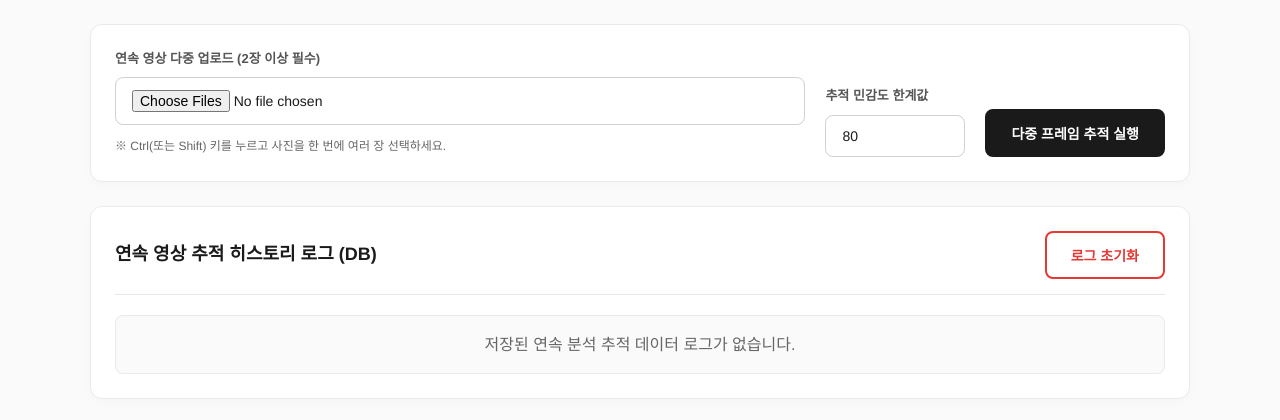
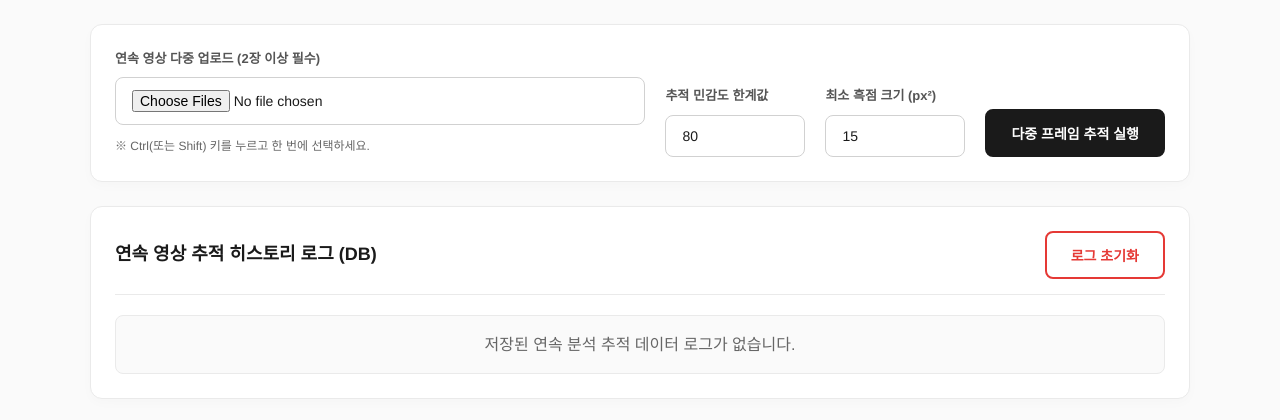
Before and after one commit to suxxzmuz/celestial-bodies-analysis, a Flask app: page /sun-continuous-image in a window 1280 px wide. Shown: the part 222-642 px from the top of the page. Run offline with Flask 3, Linux system fonts and the light colour scheme.

Commit message:
Update222

```diff
--- a/app.py
+++ b/app.py
@@ -218,7 +218,11 @@ def analyze_single():
         return jsonify({'status': 'fail', 'message': f'분석 중 에러 발생: {str(e)}'})
 
 # ==========================================
-# 3. 연속 영상 분석 엔진 (main_series.py 완벽 통합 + 노이즈 제거)
+# 3. 연속 영상 분석 엔진
+# ==========================================
+
+# ==========================================
+# 3. 연속 영상 분석 엔진 (초강력 노이즈 제거 및 UI 연동 적용)
 # ==========================================
 
 def rotate_point(x, y, center_x, center_y, angle_deg):
@@ -230,8 +234,8 @@ def rotate_point(x, y, center_x, center_y, angle_deg):
     rot_y = -rel_x * math.sin(theta) + rel_y * math.cos(theta)
     return rot_x, rot_y
 
-def process_and_extract_spots(file_obj, thresh_value):
-    """이미지 정규화 및 [노이즈 제거]가 포함된 흑점 추출"""
+def process_and_extract_spots(file_obj, thresh_value, min_spot_size):
+    """초강력 형태학적 필터링 및 테두리 예외 처리가 적용된 흑점 추출"""
     file_bytes = np.frombuffer(file_obj.read(), np.uint8)
     image = cv2.imdecode(file_bytes, cv2.IMREAD_COLOR)
     if image is None: return None, None
@@ -244,7 +248,6 @@ def process_and_extract_spots(file_obj, thresh_value):
 
     normalized_img = np.zeros((TARGET_SIZE, TARGET_SIZE, 3), dtype=np.uint8)
     if circles is not None:
-        # Numpy 에러 방지를 위한 명시적 int 변환
         x, y, r = int(circles[0][0][0]), int(circles[0][0][1]), int(circles[0][0][2])
         scale = TARGET_RADIUS / float(r)
         M = cv2.getRotationMatrix2D((float(x), float(y)), 0, scale)
@@ -254,17 +257,25 @@ def process_and_extract_spots(file_obj, thresh_value):
     else:
         normalized_img = cv2.resize(image, (TARGET_SIZE, TARGET_SIZE))
 
-    # [2] 흑점 검출 및 강력한 노이즈 제거
+    # [2] 흑점 검출 및 🔥 초강력 노이즈 제거
     norm_gray = cv2.cvtColor(normalized_img, cv2.COLOR_BGR2GRAY)
+
+    # 1차 필터링: 미세한 픽셀 노이즈 융화
+    norm_gray = cv2.GaussianBlur(norm_gray, (3, 3), 0)
+
+    # 🔥 2차 필터링: 태양 테두리(Limb) 오작동 방지를 위해 마스크 반경 15px 축소
+    safe_radius = TARGET_RADIUS - 15
     mask = np.zeros(norm_gray.shape, dtype=np.uint8)
-    cv2.circle(mask, TARGET_CENTER, TARGET_RADIUS, 255, -1)
+    cv2.circle(mask, TARGET_CENTER, safe_radius, 255, -1)
 
-    # 흑점 이진화
+    # 이진화 적용
     _, thresh = cv2.threshold(norm_gray, thresh_value, 255, cv2.THRESH_BINARY_INV)
     thresh = cv2.bitwise_and(thresh, thresh, mask=mask)
 
-    kernel = np.ones((3,3), np.uint8)
-    thresh = cv2.morphologyEx(thresh, cv2.MORPH_OPEN, kernel)
+    # 🔥 3차 필터링: 단순 네모가 아닌 '타원형(Ellipse)' 커널로 진짜 흑점 형태만 보존
+    kernel = cv2.getStructuringElement(cv2.MORPH_ELLIPSE, (5, 5))
+    thresh = cv2.morphologyEx(thresh, cv2.MORPH_OPEN, kernel, iterations=1)  # 주변 자잘한 노이즈 제거
+    thresh = cv2.morphologyEx(thresh, cv2.MORPH_CLOSE, kernel, iterations=1) # 진짜 흑점 내부 구멍 메우기
 
     contours, _ = cv2.findContours(thresh, cv2.RETR_EXTERNAL, cv2.CHAIN_APPROX_SIMPLE)
 
@@ -272,7 +283,8 @@ def process_and_extract_spots(file_obj, thresh_value):
     spot_id = 1
     for cnt in contours:
         area = cv2.contourArea(cnt)
-        if area >= 5.0: # 5px 미만의 남은 노이즈 2차 차단
+        # 🔥 4차 필터링: UI에서 설정한 최소 면적(min_spot_size) 미만은 완전히 무시
+        if area >= min_spot_size:
             M = cv2.moments(cnt)
             if M["m00"] != 0:
                 cx = int(M["m10"] / M["m00"])
@@ -294,12 +306,15 @@ def analyze_series():
         return jsonify({'status': 'fail', 'message': '2장 이상의 이미지를 업로드해야 합니다.'})
 
     try:
+        # 🔥 UI에서 민감도와 흑점 크기값을 모두 받아옵니다.
         thresh_val = int(request.form.get('threshValue', 80))
+        min_spot_size = float(request.form.get('minSpotSize', 15.0)) # 기본값 15.0으로 상향
+
         files = sorted(files, key=lambda x: x.filename)
 
         series_data = []
         for idx, file_obj in enumerate(files):
-            img, spots = process_and_extract_spots(file_obj, thresh_val)
+            img, spots = process_and_extract_spots(file_obj, thresh_val, min_spot_size)
             if img is not None:
                 series_data.append({
                     "index": idx + 1,
@@ -341,7 +356,7 @@ def analyze_series():
                 match_id += 1
 
         if not matches:
-            return jsonify({'status': 'fail', 'message': '흑점을 추적하지 못했습니다. 민감도를 조절해보세요.'})
+            return jsonify({'status': 'fail', 'message': '흑점을 추적하지 못했습니다. 민감도나 흑점 크기를 조절해보세요.'})
 
         # 2. 대표 흑점 선정
         rep_match = max(matches, key=lambda x: x['area'])
@@ -355,19 +370,15 @@ def analyze_series():
 
         # 4. 각 매칭 흑점 심화 수식 계산
         for m in matches:
-            # 회전 후 좌표
             rot_start_x, rot_start_y = rotate_point(m['start_x'], m['start_y'], TARGET_CENTER[0], TARGET_CENTER[1], equator_angle)
             rot_end_x, rot_end_y = rotate_point(m['end_x'], m['end_y'], TARGET_CENTER[0], TARGET_CENTER[1], equator_angle)
 
-            # 적도 방향 이동량
             equator_move = rot_end_x - rot_start_x
 
-            # 추정 위도
             latitude_ratio = (TARGET_CENTER[1] - rot_start_y) / TARGET_RADIUS
             latitude_ratio = max(-1.0, min(1.0, latitude_ratio))
             latitude = math.degrees(math.asin(latitude_ratio))
 
-            # 보정 이동각
             latitude_radius = TARGET_RADIUS * math.cos(math.radians(latitude))
             if abs(latitude_radius) < 1:
                 rotation_angle = 0.0
@@ -403,7 +414,7 @@ def analyze_series():
         _, buffer = cv2.imencode('.jpg', result_visual)
         img_base64 = base64.b64encode(buffer).decode('utf-8')
 
-        # 5. 메타데이터 (정상 분석 장수, 사진 이름, 흑점 수, 개별 좌표 등)
+        # 5. 메타데이터 생성
         image_summaries = []
         for data in series_data:
             image_summaries.append({
--- a/templates/sun-continuous-image.html
+++ b/templates/sun-continuous-image.html
@@ -5,9 +5,7 @@
     <meta name="viewport" content="width=device-width, initial-scale=1.0">
     <title>ASTROVISION - SERIES IMAGE ANALYSIS</title>
     <style>
-        /* ====================================================
-           ASTROVISION 공통 디자인 시스템 (Modern Black & White)
-           ==================================================== */
+        /* 공통 디자인 */
         * { box-sizing: border-box; margin: 0; padding: 0; font-family: 'Helvetica Neue', 'Apple SD Gothic Neo', 'Malgun Gothic', sans-serif; }
         body { background-color: #fafafa; color: #1a1a1a; display: flex; flex-direction: column; align-items: center; min-height: 100vh; padding: 40px 20px; overflow-x: hidden; line-height: 1.6; }
         main { width: 100%; max-width: 1100px; margin: 0 auto; display: flex; flex-direction: column; gap: 24px; }
@@ -97,13 +95,19 @@
             <div class="control-group" style="flex: 1; min-width: 250px;">
                 <label>연속 영상 다중 업로드 (2장 이상 필수)</label>
                 <input type="file" id="imageUploads" accept="image/*" multiple onchange="resetContainer()">
-                <small style="color: #666; font-size: 12px; margin-top: 4px;">※ Ctrl(또는 Shift) 키를 누르고 사진을 한 번에 여러 장 선택하세요.</small>
+                <small style="color: #666; font-size: 12px; margin-top: 4px;">※ Ctrl(또는 Shift) 키를 누르고 한 번에 선택하세요.</small>
             </div>
 
             <div class="control-group">
                 <label>추적 민감도 한계값</label>
                 <input type="number" id="threshValue" value="80" min="1" max="254">
             </div>
+
+            <div class="control-group">
+                <label>최소 흑점 크기 (px²)</label>
+                <input type="number" id="minSpotSize" value="15" min="1">
+            </div>
+
             <button class="btn" id="analyzeBtn" onclick="analyzeSeries()">다중 프레임 추적 실행</button>
         </section>
 
@@ -120,10 +124,8 @@
                 </div>
 
                 <div id="summaryBox" class="summary-box">
-                    <div class="summary-grid" id="globalStatsGrid">
-                        </div>
-                    <ul class="image-meta-list" id="imageMetaList">
-                        </ul>
+                    <div class="summary-grid" id="globalStatsGrid"></div>
+                    <ul class="image-meta-list" id="imageMetaList"></ul>
                 </div>
 
                 <div class="table-responsive">
@@ -178,6 +180,7 @@
                 formData.append('images', files[i]);
             }
             formData.append('threshValue', document.getElementById('threshValue').value);
+            formData.append('minSpotSize', document.getElementById('minSpotSize').value);
 
             const btn = document.getElementById('analyzeBtn');
             btn.innerText = "심화 연산 처리 중...";
@@ -194,7 +197,6 @@
                     return;
                 }
 
-                // 캔버스 렌더링
                 const canvas = document.getElementById('resultCanvas');
                 const ctx = canvas.getContext('2d');
                 const img = new Image();
@@ -209,7 +211,6 @@
                 currentImageSummaries = result.image_summaries;
                 currentData = result.data;
 
-                // 1. 요약 대시보드 (정상 분석 장수, 대표 흑점, 추정 적도, 추정 자전축)
                 document.getElementById('globalStatsGrid').innerHTML = `
                     <div class="summary-item"><span>정상 분석 프레임</span> <strong style="color:#0056b3;">${currentGlobalInfo.analyzed_count}장</strong></div>
                     <div class="summary-item"><span>기준 대표 흑점</span> <strong style="color:#d32f2f;">ID: ${currentGlobalInfo.representative_spot_id} 👑</strong></div>
@@ -217,14 +218,12 @@
                     <div class="summary-item"><span>추정 자전축</span> <strong>${currentGlobalInfo.rotation_axis_angle}°</strong></div>
                 `;
 
-                // 개별 이미지 (이름, 검출 흑점 수)
                 const metaList = document.getElementById('imageMetaList');
                 metaList.innerHTML = '';
                 currentImageSummaries.forEach((info) => {
                     metaList.innerHTML += `<li>📁 <strong>[${info.filename}]</strong> : 검출 흑점 ${info.spot_count}개</li>`;
                 });
 
-                // 2. 심화 데이터 테이블 (원좌표, 회전좌표, 적도 이동, 위도, 이동각)
                 const tbody = document.getElementById('dataTableBody');
                 tbody.innerHTML = '';
 
@@ -300,15 +299,12 @@
 
         function downloadCSV() {
             if(currentData.length === 0) return;
-
             let csvContent = "data:text/csv;charset=utf-8,\uFEFF";
 
-            // 1. 전역 요약 (추정적도, 자전축 등 4개 항목)
             csvContent += "[전역 요약 정보]\r\n";
             csvContent += "정상 분석장수,추정 적도 기울기(°),추정 자전축(°),대표 흑점 ID\r\n";
             csvContent += `${currentGlobalInfo.analyzed_count},${currentGlobalInfo.equator_angle},${currentGlobalInfo.rotation_axis_angle},${currentGlobalInfo.representative_spot_id}\r\n\r\n`;
 
-            // 2. 메타데이터 및 개별 좌표 (이름, 흑점 수, 개별 좌표 배열)
             csvContent += "[개별 프레임 메타데이터 (시간순 정렬)]\r\n";
             csvContent += "순번,사진 이름,검출 흑점 수,개별 좌표 목록 (cx cy)\r\n";
             currentImageSummaries.forEach(img => {
@@ -317,7 +313,6 @@
             });
             csvContent += "\r\n";
 
-            // 3. 심화 연산 데이터
             csvContent += "[처음 프레임 ↔ 마지막 프레임 매칭 데이터]\r\n";
             csvContent += "ID,원좌표(시작X),원좌표(시작Y),원좌표(종료X),원좌표(종료Y),직선거리(px),X이동량,Y이동량,회전후좌표(시작X),회전후좌표(시작Y),회전후좌표(종료X),회전후좌표(종료Y),적도방향 이동량(px),추정 위도(°),보정 이동각(°)\r\n";
 
```
